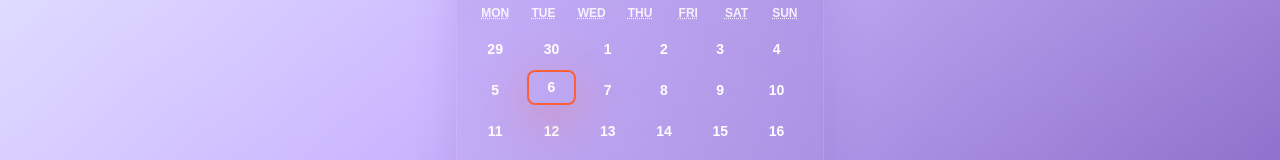
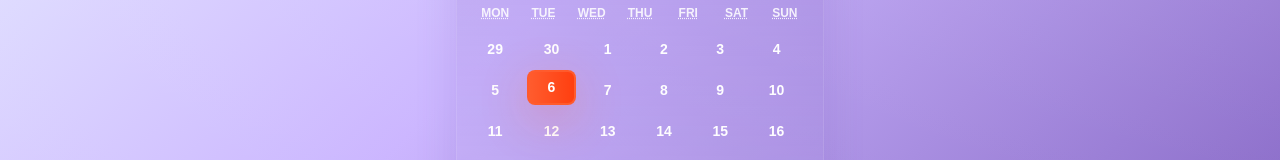
Before and after one commit to abner-dos-reis/flowmodoro, a React (Vite) app: page / in a window 1280 px wide. Both pictures are taken after a click on the button "Tracking". Shown: the part 290-450 px from the top of the page. Built offline with nearby package versions, Linux system fonts and the light colour scheme; no server answers.

Commit message:
fix(calendar): stop remount flashing; make today orange and selected yellow with smooth transition; center tiles

```diff
--- a/src/components/CalendarView.jsx
+++ b/src/components/CalendarView.jsx
@@ -17,7 +17,6 @@ export default function CalendarView({ onClose }) {
   const [totals, setTotals] = useState({})
   const [rawSessions, setRawSessions] = useState([])
   const [pendingCount, setPendingCount] = useState(0)
-  const [animateKey, setAnimateKey] = useState(0)
 
   async function loadForDay(d) {
     const day = localDayForDate(d)
@@ -56,7 +55,6 @@ export default function CalendarView({ onClose }) {
       const uns = (all || []).filter(x => !x.synced)
       setPendingCount(uns.length)
     } catch (e) { setPendingCount(0) }
-    setAnimateKey(k => k + 1)
   }, [date])
 
   function humanTime(s) {
@@ -73,7 +71,7 @@ export default function CalendarView({ onClose }) {
         <button className="btn btn-secondary mt-2" onClick={onClose}>Back</button>
       </div>
 
-      <div className="tracking-top d-flex justify-content-center mb-3 fade-in" key={animateKey}>
+      <div className="tracking-top d-flex justify-content-center mb-3 fade-in">
         <div className="calendar-frosted" style={{maxWidth:420}}>
           <Calendar onChange={setDate} value={date} />
         </div>
--- a/src/styles.css
+++ b/src/styles.css
@@ -115,6 +115,22 @@ body,html,#root{height:100%;font-family:Inter, system-ui, -apple-system, 'Segoe
   border-radius: 10px !important;
   border: 2px solid rgba(255,92,46,0.95) !important;
 }
+
+/* Prevent visual 'flash' when switching selected date: no remounts needed; animate only color changes */
+.react-calendar__tile, .react-calendar__tile button {
+  transition: background-color 180ms ease, box-shadow 180ms ease, border-color 180ms ease, transform 120ms ease;
+}
+
+/* If a tile is both 'now' and 'active' (clicked today), keep today orange as dominant */
+.react-calendar__tile--now.react-calendar__tile--active,
+.react-calendar__tile--active.react-calendar__tile--now,
+.react-calendar__tile--now.react-calendar__tile--active button,
+.react-calendar__tile--active.react-calendar__tile--now button {
+  /* give precedence to 'now' color */
+  background: linear-gradient(90deg, var(--accent), #ff3f10) !important;
+  color: #fff !important;
+  border: 2px solid rgba(255,92,46,0.95) !important;
+}
 .react-calendar__tile--active { background: linear-gradient(90deg,#2b9bff,#4fc3ff) !important; color: #fff !important; box-shadow: 0 8px 20px rgba(43,155,255,0.18) }
 .react-calendar__navigation { display:flex;align-items:center;justify-content:center;gap:10px }
 .react-calendar__navigation button { background: transparent; border: none; color: rgba(255,255,255,0.95); padding:6px 10px }
```
Also changed, not shown: 1 other file (tests, documents, lock files or other folders).
